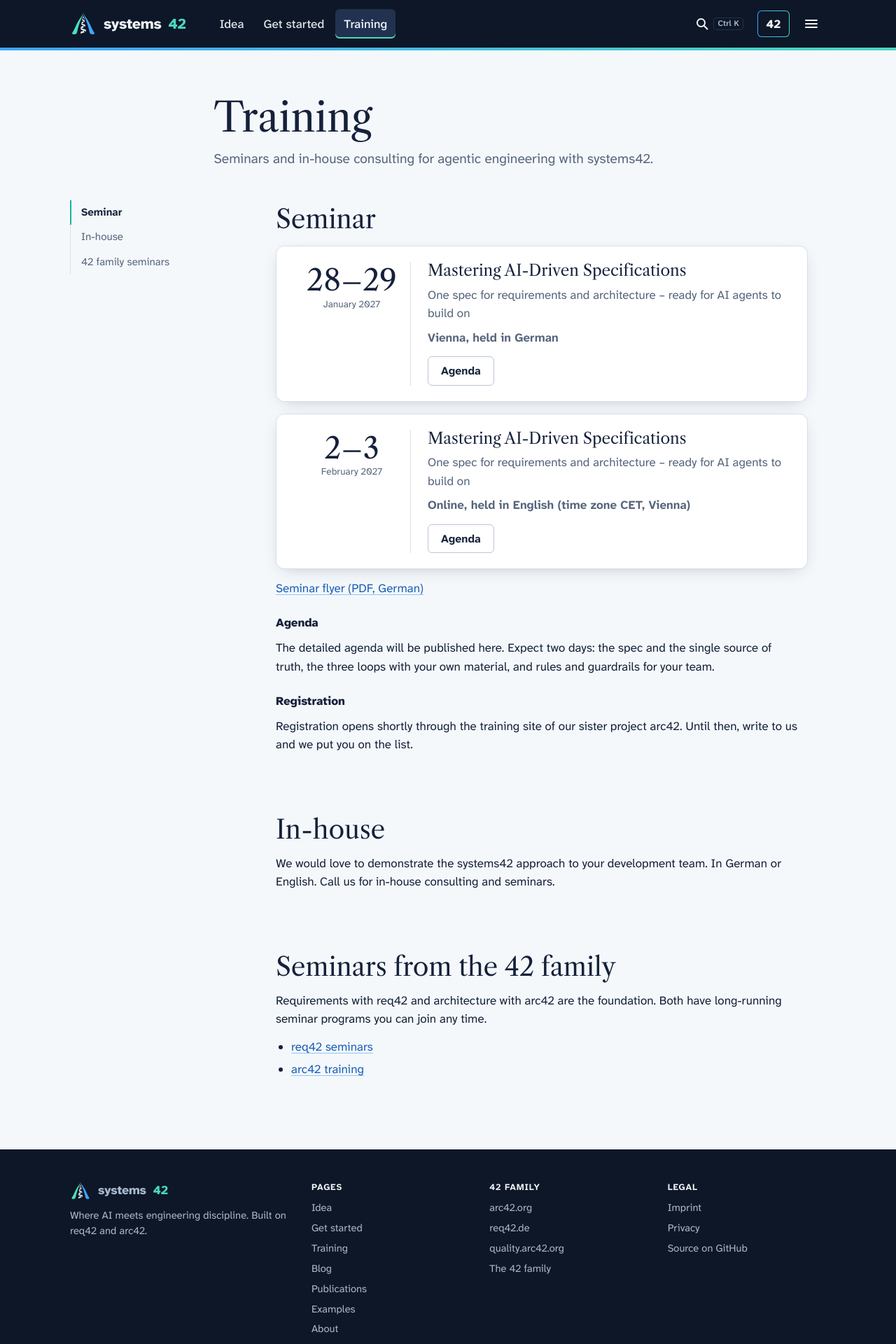
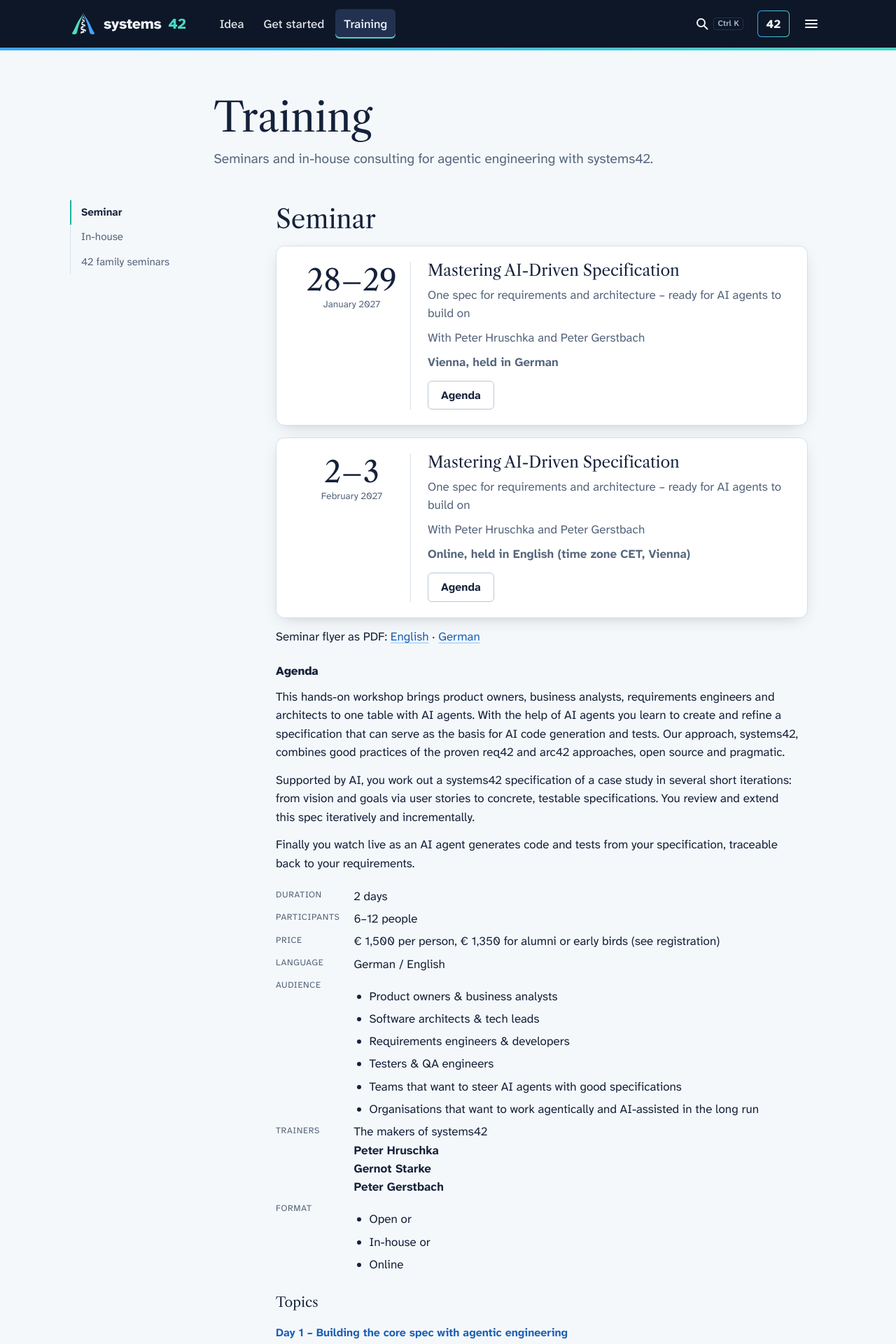
Before and after one commit to systems42-org/systems42.org-site, a Jekyll site: the page built from _pages/training.md, in a window 1280 px wide. Shown: the top 1920 px of the page at 70% size. Built offline with Jekyll 4.4.1, drawn with Linux system fonts in a browser that asks for light colours; some of the changed text lies outside the part shown.

Commit message:
Flyer and /training/ read the same seminar description
Course text, agenda and key facts move to _data/course/de.yml and en.yml.
The flyer layout and the new Agenda section on /training/ render them
through shared includes; facts marked only: flyer stay off the website.
Adds the English flyer (text drafted from the German V7 until the
English flyer is final). Dates on the flyer are upcoming ones only and
without trainers; /training/ shows the trainers per date. Course title
is singular.

Co-Authored-By: Claude Opus 5.5 <noreply@anthropic.com>

```diff
--- /dev/null
+++ b/_data/course/de.yml
@@ -0,0 +1,89 @@
+# Seminar description, German. Read by the German flyer (_flyers/de.md ->
+# _layouts/flyer.html). en.yml has the same keys in English and also feeds
+# the agenda on /training/. Keep both files in the same structure.
+#
+# Dates come from _data/events.yml, not from here. What only makes sense in
+# one medium (the "more information" link on the flyer, the Register button
+# on the website) is in that medium's template, not in this file.
+#
+# Text fields are Markdown. The flyer must stay one A4 page: the build fails
+# if it grows too long (scripts/flyer-pdf.mjs).
+
+title: Mastering AI-Driven Specification
+kicker: Hands-on-Workshop · 2 Tage
+subtitle: Spezifikation für Requirements und Architektur als Basis für agentisches Software-Engineering
+
+intro: |
+  Dieser praxisnahe Workshop bringt Product Owner, Business Analysts, Requirements Engineers und Architekt:innen an einen Tisch mit KI-Agenten. Sie lernen mit Unterstützung von KI-Agenten, eine Spezifikation zu erstellen und zu verfeinern, die als Grundlage für KI-Codegenerierung und Tests dienen kann. Unser Vorgehen, systems42, vereint Good Practices der bewährten req42- und arc42-Ansätze, Open Source und pragmatisch.
+
+  Sie erarbeiten mit KI-Unterstützung in mehreren kurzen Iterationen eine systems42-Spezifikation einer Fallstudie: Von Vision und Zielen kommen Sie über User-Stories zu konkreten, testbaren Spezifikationen. Sie prüfen und ergänzen diese Spec iterativ und inkrementell.
+
+  Zum Abschluss erleben Sie live, wie ein KI-Agent aus Ihrer Spezifikation Code und Tests generiert – rückverfolgbar bis zu Ihren Anforderungen.
+
+topics_heading: Themen
+days:
+  - title: Tag 1 – Kern-Spec mit Agentic Engineering entwickeln
+    topics:
+      - text: Einführung
+        sub:
+          - Warum gute Specs heute wichtiger sind als früher
+          - Was ist systems42?
+      - Ziele, Scope & Stakeholder
+      - Rohmaterial mit KI erfassen
+      - Funktionale Anforderungen detaillieren
+      - Glossar & Qualitätsszenarien erarbeiten
+      - Story Map erstellen & Pilot-Stories priorisieren
+  - title: Tag 2 – Spec-ready Stories & Live-Demo
+    topics:
+      - Akzeptanzkriterien für Anforderungen spezifizieren
+      - Lösungsstrategie, Architektur & ADRs
+      - "Inspect & Clarify: die Spec prüfen und schärfen"
+      - "Live-Demo: Der Agent generiert Code & Tests aus Ihrer Spec"
+      - "Transfer: der Spec-Workflow im eigenen Team"
+
+takeaways_heading: Was Sie mitnehmen
+takeaways:
+  - systems42-Spezifikation im Repository
+  - Spec-ready Requirements mit Akzeptanzkriterien
+  - Prompt-Vorlagen & Regeln für KI-gestütztes Spezifizieren
+  - Nachvollziehbarkeit Anforderung › Spec › Code › Test
+  - Agentic Workflow mit Capture-, Inspect- und Clarify-Schleifen
+
+prerequisites_heading: Voraussetzungen
+prerequisites: Etwas Erfahrung mit KI-Assistenten (z.B. Claude, ChatGPT). Keine Programmierkenntnisse erforderlich. Bringen Sie Ihren Rechner zum Mitmachen mit – oder verfolgen Sie einfach die Ergebnisse.
+
+# Key facts: the flyer sidebar and the "at a glance" list on the website.
+# `only: flyer` or `only: web` limits a fact to one of the two.
+facts_heading: 2-tägiger Hands-on-Workshop
+dates_label: Termine
+facts:
+  - label: Dauer
+    text: 2 Tage
+  - label: Teilnehmende
+    text: 6–12 Personen
+  - label: Preis
+    text: € 1.500,- pro Person, € 1.350,- für Alumni oder Frühbucher (siehe Anmeldung)
+  - label: Anmeldung
+    only: flyer   # on the website the Registration section says this
+    text: "[www.systems42.org/training](https://systems42.org/training/) oder per E-Mail an [info@systems42.org](mailto:info@systems42.org)"
+  - label: Sprache
+    text: Deutsch / Englisch
+  - label: Zielgruppe
+    list:
+      - Product Owner & Business Analysts
+      - Softwarearchitekt:innen & Tech Leads
+      - Requirements Engineers & Entwickler:innen
+      - Tester:innen & QA-Engineers
+      - Teams, die KI-Agenten über gute Spezifikationen steuern wollen
+      - Organisationen, die langfristig agentisch und KI-gestützt arbeiten wollen
+  - label: Trainer
+    text: Die Macher von systems42
+    names:
+      - Peter Hruschka
+      - Gernot Starke
+      - Peter Gerstbach
+  - label: Format
+    list:
+      - Offen oder
+      - Inhouse oder
+      - Online
--- /dev/null
+++ b/_data/course/en.yml
@@ -0,0 +1,82 @@
+# Seminar description, English. Same keys as de.yml (see the notes there).
+# Read by the English flyer (_flyers/en.md) and the agenda on /training/.
+#
+# DRAFT: translated from the German flyer V7. Replace with the text of the
+# English flyer once it is final.
+
+title: Mastering AI-Driven Specification
+kicker: Hands-on workshop · 2 days
+subtitle: One specification for requirements and architecture as the basis for agentic software engineering
+
+intro: |
+  This hands-on workshop brings product owners, business analysts, requirements engineers and architects to one table with AI agents. With the help of AI agents you learn to create and refine a specification that can serve as the basis for AI code generation and tests. Our approach, systems42, combines good practices of the proven req42 and arc42 approaches, open source and pragmatic.
+
+  Supported by AI, you work out a systems42 specification of a case study in several short iterations: from vision and goals via user stories to concrete, testable specifications. You review and extend this spec iteratively and incrementally.
+
+  Finally you watch live as an AI agent generates code and tests from your specification, traceable back to your requirements.
+
+topics_heading: Topics
+days:
+  - title: Day 1 – Building the core spec with agentic engineering
+    topics:
+      - text: Introduction
+        sub:
+          - Why good specs matter more today than ever
+          - What is systems42?
+      - Goals, scope & stakeholders
+      - Capturing raw material with AI
+      - Detailing functional requirements
+      - Working out glossary & quality scenarios
+      - Building a story map & prioritising pilot stories
+  - title: Day 2 – Spec-ready stories & live demo
+    topics:
+      - Specifying acceptance criteria for requirements
+      - Solution strategy, architecture & ADRs
+      - "Inspect & Clarify: reviewing and sharpening the spec"
+      - "Live demo: the agent generates code & tests from your spec"
+      - "Transfer: the spec workflow in your own team"
+
+takeaways_heading: What you take home
+takeaways:
+  - A systems42 specification in a repository
+  - Spec-ready requirements with acceptance criteria
+  - Prompt templates & rules for AI-assisted specification
+  - Traceability requirement › spec › code › test
+  - An agentic workflow with capture, inspect and clarify loops
+
+prerequisites_heading: Prerequisites
+prerequisites: Some experience with AI assistants (e.g. Claude, ChatGPT). No programming skills required. Bring your laptop to join in – or simply follow the results.
+
+facts_heading: 2-day hands-on workshop
+dates_label: Dates
+facts:
+  - label: Duration
+    text: 2 days
+  - label: Participants
+    text: 6–12 people
+  - label: Price
+    text: € 1,500 per person, € 1,350 for alumni or early birds (see registration)
+  - label: Registration
+    only: flyer   # on the website the Registration section says this
+    text: "[www.systems42.org/training](https://systems42.org/training/) or by e-mail to [info@systems42.org](mailto:info@systems42.org)"
+  - label: Language
+    text: German / English
+  - label: Audience
+    list:
+      - Product owners & business analysts
+      - Software architects & tech leads
+      - Requirements engineers & developers
+      - Testers & QA engineers
+      - Teams that want to steer AI agents with good specifications
+      - Organisations that want to work agentically and AI-assisted in the long run
+  - label: Trainers
+    text: The makers of systems42
+    names:
+      - Peter Hruschka
+      - Gernot Starke
+      - Peter Gerstbach
+  - label: Format
+    list:
+      - Open or
+      - In-house or
+      - Online
--- a/_data/events.yml
+++ b/_data/events.yml
@@ -6,6 +6,10 @@
 # course from ?kurs=<arc42_id>, and the service accepts only booking codes it
 # finds in that site's feed. The title stays English on every page.
 # where_de is the German line for the printed flyer (_flyers/de.md).
+# trainers shows on /training/ only; the flyer lists dates without them.
+#
+# This mirrors the date in arc42's trainings.yml by hand, on purpose: no build
+# dependency on arc42. Only arc42_id links the two, so keep it in step.
 #
 # registration_open shows the Register button. Set it to true only once the
 # date is live on trainings.arc42.org; before that the form would neither
@@ -13,7 +17,8 @@
 - id: seminar-2027-01
   arc42_id: systems42-jan-2027
   registration_open: false
-  title: Mastering AI-Driven Specifications
+  title: Mastering AI-Driven Specification
+  trainers: [Peter Hruschka, Peter Gerstbach]
   subtitle: One spec for requirements and architecture – ready for AI agents to build on
   day_range: 28–29
   month: January 2027
@@ -25,7 +30,8 @@
 - id: seminar-2027-02-online
   arc42_id: systems42-feb-2027-online
   registration_open: false
-  title: Mastering AI-Driven Specifications
+  title: Mastering AI-Driven Specification
+  trainers: [Peter Hruschka, Peter Gerstbach]
   subtitle: One spec for requirements and architecture – ready for AI agents to build on
   day_range: 2–3
   month: February 2027
--- /dev/null
+++ b/_includes/course-agenda.html
@@ -0,0 +1,25 @@
+{%- comment -%}
+  Agenda, takeaways and prerequisites of the seminar, from _data/course/<lang>.yml.
+  Used by the flyer and by /training/, so the text exists only once per language.
+  Params: course (a _data/course entry), level (heading level, default 2)
+{%- endcomment -%}
+{%- assign ca = include.course -%}
+{%- assign h1 = include.level | default: 2 -%}
+{%- assign h2 = h1 | plus: 1 -%}
+<h{{ h1 }}>{{ ca.topics_heading }}</h{{ h1 }}>
+{% for day in ca.days -%}
+<h{{ h2 }}>{{ day.title }}</h{{ h2 }}>
+<ul>
+  {%- for t in day.topics -%}
+  {%- if t.text -%}
+  <li>{{ t.text }}{% if t.sub %}<ul>{% for s in t.sub %}<li>{{ s }}</li>{% endfor %}</ul>{% endif %}</li>
+  {%- else -%}
+  <li>{{ t }}</li>
+  {%- endif -%}
+  {%- endfor -%}
+</ul>
+{% endfor -%}
+<h{{ h1 }}>{{ ca.takeaways_heading }}</h{{ h1 }}>
+<ul>{% for t in ca.takeaways %}<li>{{ t }}</li>{% endfor %}</ul>
+<h{{ h1 }}>{{ ca.prerequisites_heading }}</h{{ h1 }}>
+{{ ca.prerequisites | markdownify }}
--- /dev/null
+++ b/_includes/course-facts.html
@@ -0,0 +1,15 @@
+{%- comment -%}
+  Key facts of the seminar as <dt>/<dd> pairs (wrap in a <dl>), from
+  _data/course/<lang>.yml. A fact with `only: flyer` or `only: web` appears
+  only in that medium.
+  Params: course (a _data/course entry), medium ("flyer" or "web")
+{%- endcomment -%}
+{%- for f in include.course.facts -%}
+{%- if f.only and f.only != include.medium -%}{%- continue -%}{%- endif -%}
+<dt>{{ f.label }}</dt>
+<dd>
+  {%- if f.text -%}{{ f.text | markdownify | remove: "<p>" | remove: "</p>" | strip }}{%- endif -%}
+  {%- if f.names -%}{% for n in f.names %}<br><b>{{ n }}</b>{% endfor %}{%- endif -%}
+  {%- if f.list -%}<ul>{% for i in f.list %}<li>{{ i }}</li>{% endfor %}</ul>{%- endif -%}
+</dd>
+{%- endfor -%}
--- a/_pages/training.md
+++ b/_pages/training.md
@@ -16,6 +16,7 @@ toc:
   <div>
     <h3>{{ ev.title }}</h3>
     <p>{{ ev.subtitle }}</p>
+    {% if ev.trainers %}<p>With {{ ev.trainers | join: " and " }}</p>{% endif %}
     <p><b>{{ ev.where }}</b></p>
     <div class="cta">
       {% if ev.registration_open %}<a class="btn btn-blue" href="https://trainings.arc42.org/registration/?kurs={{ ev.arc42_id }}">Register</a>{% endif %}
@@ -25,11 +26,16 @@ toc:
 </div>
 {% endfor %}
 
-[Seminar flyer (PDF, German)](/assets/flyer-MAS-systems42-DE.pdf)
+Seminar flyer as PDF: [English](/assets/flyer-MAS-systems42-EN.pdf) · [German](/assets/flyer-MAS-systems42-DE.pdf)
 
 ### Agenda {#agenda}
 
-The detailed agenda will be published here. Expect two days: the spec and the single source of truth, the three loops with your own material, and rules and guardrails for your team.
+{% assign course = site.data.course.en %}
+{{ course.intro | markdownify }}
+
+<dl class="facts">{% include course-facts.html course=course medium="web" %}</dl>
+
+{% include course-agenda.html course=course level=4 %}
 
 ### Registration {#register}
 
--- a/_sass/_page.scss
+++ b/_sass/_page.scss
@@ -11,6 +11,14 @@
 .article h2{margin-top:2.2em;padding-top:.2em}
 .article>h2:first-child{margin-top:0}
 .article h3{margin-top:1.6em;font-family:var(--body);font-weight:800;font-size:1.05rem}
+.article h4{margin-top:1.4em;font-family:var(--display);font-weight:400;font-size:1.2rem}
+.article h5{margin:1em 0 0;font-size:1rem;font-weight:700;color:var(--arc-700)}
+.article li>ul{margin-top:.35em}
+/* Seminar key facts on /training/ (_includes/course-facts.html) */
+.facts{display:grid;grid-template-columns:max-content 1fr;gap:6px 20px;margin:1.2em 0 0;max-width:68ch}
+.facts dt{font-size:.78rem;letter-spacing:.05em;text-transform:uppercase;color:var(--muted);padding-top:.2em}
+.facts dd{margin:0}
+.facts ul{margin:0;padding-left:1.1em}
 .article p,.article ul,.article ol{margin-top:.8em;max-width:68ch}
 .article ul,.article ol{padding-left:1.3em}
 .article li+li{margin-top:.35em}
```
Also changed, not shown: README.md (+1 -1 lines), _flyers/de.md (+5 -80 lines), _flyers/en.md (added, +9 -0 lines), _layouts/flyer.html (+30 -22 lines).
